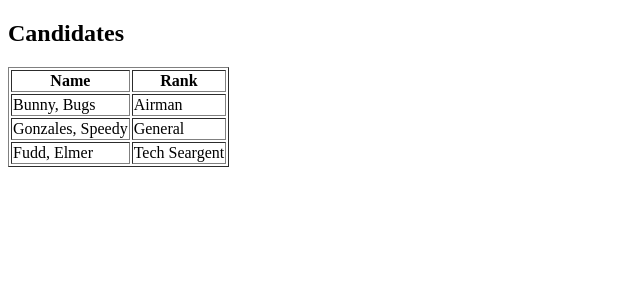
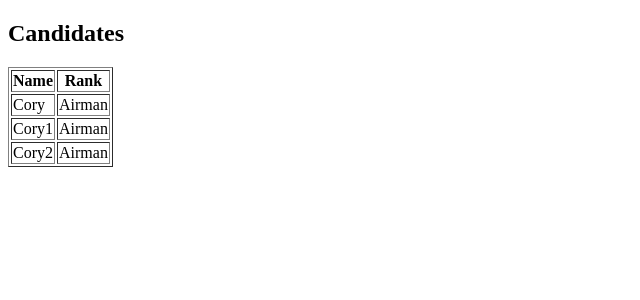
Before and after one commit to arthurlangenberg/eboss, a React (Create React App) app: page / in a window 1280 px wide. Shown: the top 300 px of the page, without its empty margins (0-640 px from the left). Built offline with nearby package versions, Linux system fonts and the light colour scheme.

Commit message:
refactoring as class

```diff
--- a/src/App.js
+++ b/src/App.js
@@ -1,12 +1,13 @@
 import React from "react";
 
-export const App = () => {
 const candidates = [
-    { name: "Bunny, Bugs", rank: "Airman" },
-    { name: "Gonzales, Speedy", rank: "General" },
-    { name: "Fudd, Elmer", rank: "Tech Seargent" },
+  { name: "Cory", rank: "Airman" },
+  { name: "Cory1", rank: "Airman" },
+  { name: "Cory2", rank: "Airman" },
 ];
-  function renderCandidate(candidate) {
+
+export class App extends React.Component {
+  renderCandidate(candidate) {
     return (
       <tr>
         <td>{candidate.name}</td>
@@ -14,7 +15,7 @@ export const App = () => {
       </tr>
     );
   }
-
+  render() {
     return (
       <React.Fragment>
         <h2>Candidates</h2>
@@ -25,8 +26,9 @@ export const App = () => {
               <th>Rank</th>
             </tr>
           </thead>
-        <tbody>{candidates.map(renderCandidate)}</tbody>
+          <tbody>{candidates.map(this.renderCandidate)}</tbody>
         </table>
       </React.Fragment>
     );
-};
+  }
+}
```
Lines whose indentation alone changed are shown as unchanged.
